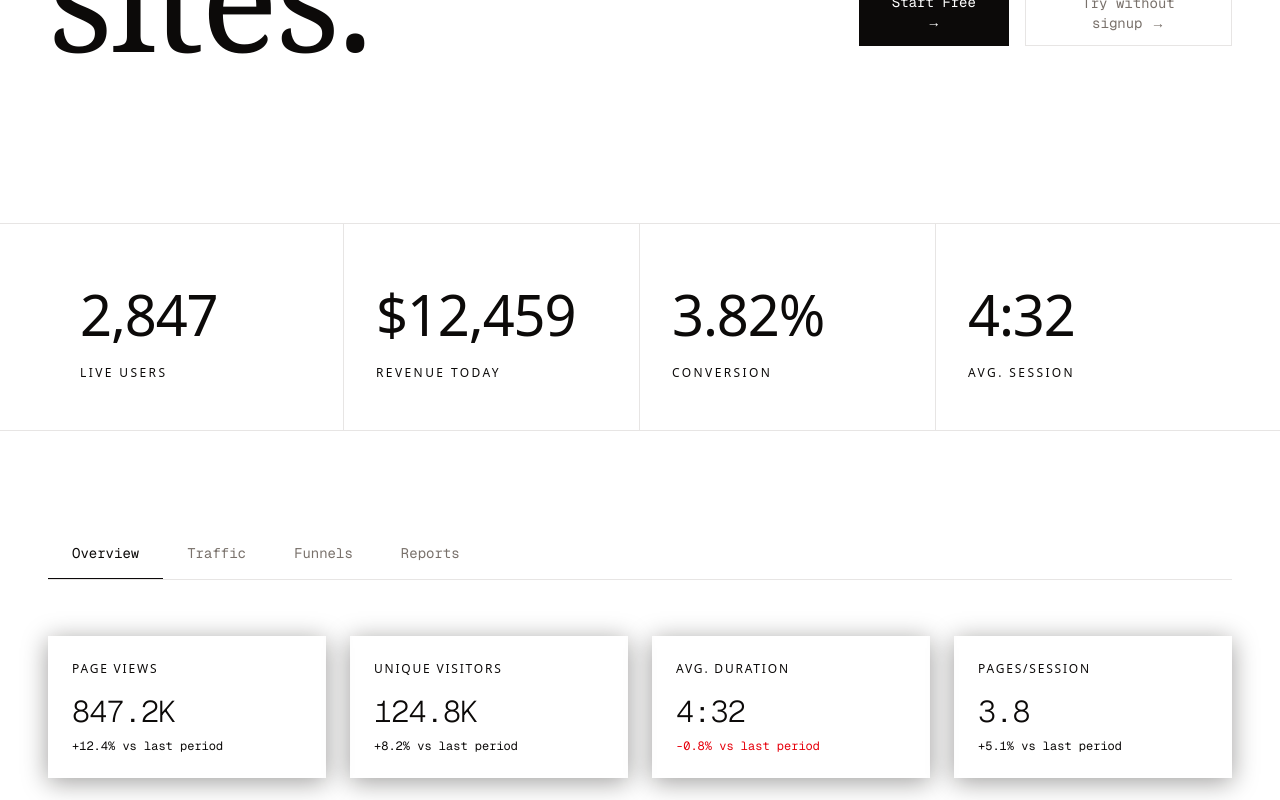
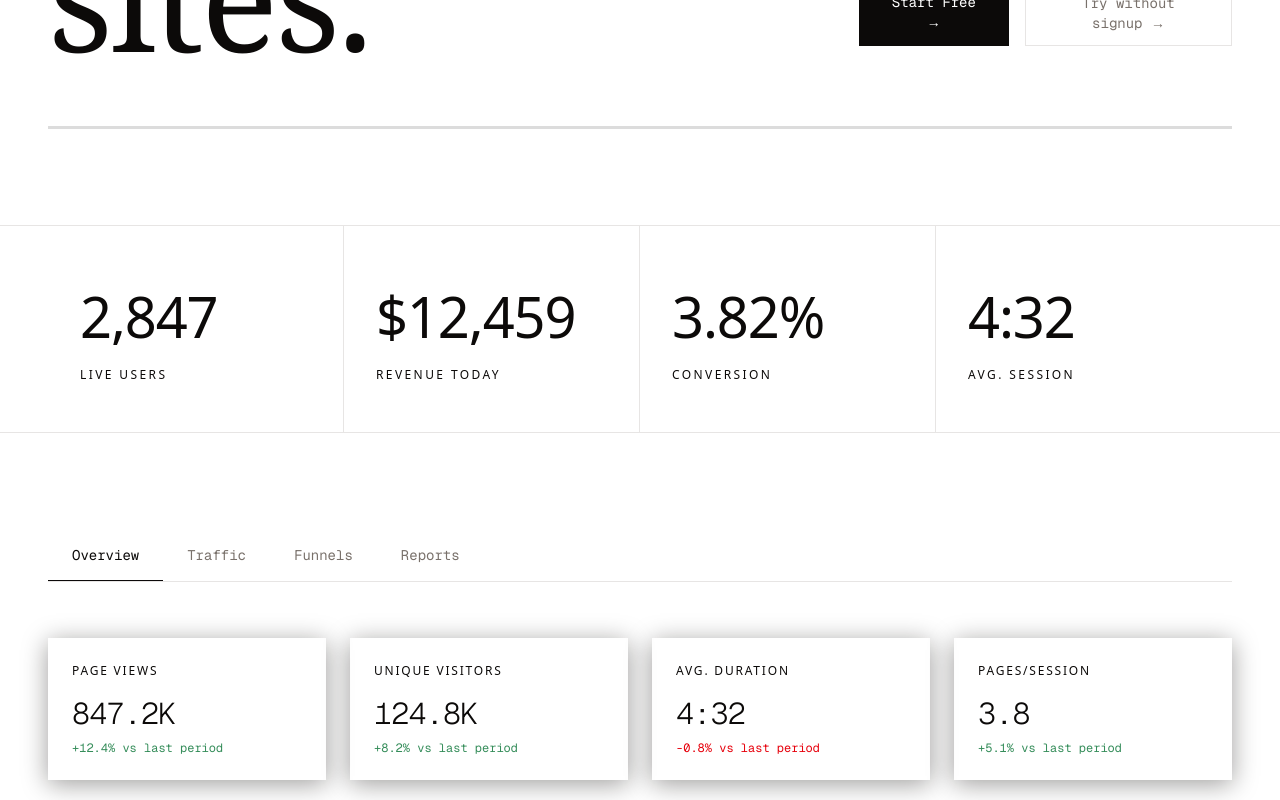
Before and after one commit to SinghAman21/web-analytics, a Next.js app: page / in a window 1280 px wide. Shown: the part 780-1580 px from the top of the page. Built offline with nearby package versions, Linux system fonts and the light colour scheme.

Commit message:
chore(dashboard): fixed all the bugs

```diff
--- a/app/globals.css
+++ b/app/globals.css
@@ -187,14 +187,14 @@
   /* Divider */
   .divider {
     width: 100%;
-    height: 1px;
-    background-color: hsl(var(--border));
+    height: 3px;
+    background-color: color-mix(in oklch, var(--foreground) 14%, transparent);
   }
 
   .divider-vertical {
     width: 1px;
     height: 100%;
-    background-color: hsl(var(--border));
+    background-color: color-mix(in oklch, var(--foreground) 14%, transparent);
   }
 }
 
@@ -258,6 +258,8 @@
   --color-accent: var(--accent);
   --color-muted-foreground: var(--muted-foreground);
   --color-muted: var(--muted);
+  --color-success-foreground: var(--success-foreground);
+  --color-success: var(--success);
   --color-secondary-foreground: var(--secondary-foreground);
   --color-secondary: var(--secondary);
   --color-primary-foreground: var(--primary-foreground);
@@ -292,6 +294,8 @@
   --accent: oklch(0.97 0.001 106.424);
   --accent-foreground: oklch(0.216 0.006 56.043);
   --destructive: oklch(0.577 0.245 27.325);
+  --success: hsl(145 45% 38%);
+  --success-foreground: hsl(45 20% 95%);
   --border: oklch(0.923 0.003 48.717);
   --input: oklch(0.923 0.003 48.717);
   --ring: oklch(0.709 0.01 56.259);
@@ -326,6 +330,8 @@
   --accent: oklch(0.268 0.007 34.298);
   --accent-foreground: oklch(0.985 0.001 106.423);
   --destructive: oklch(0.704 0.191 22.216);
+  --success: hsl(145 50% 55%);
+  --success-foreground: hsl(45 20% 95%);
   --border: oklch(1 0 0 / 10%);
   --input: oklch(1 0 0 / 15%);
   --ring: oklch(0.553 0.013 58.071);
```
